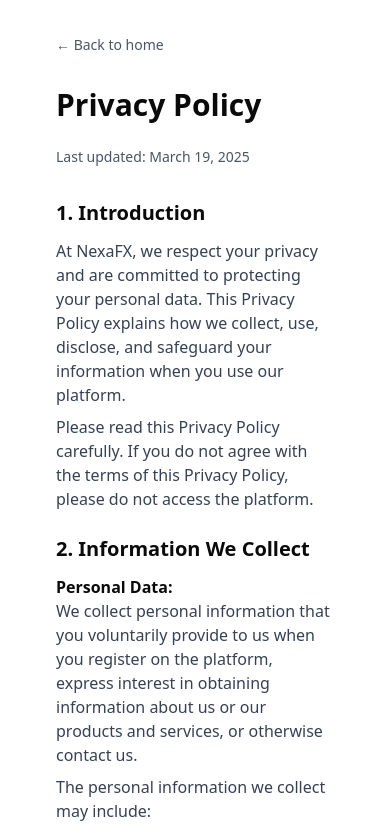
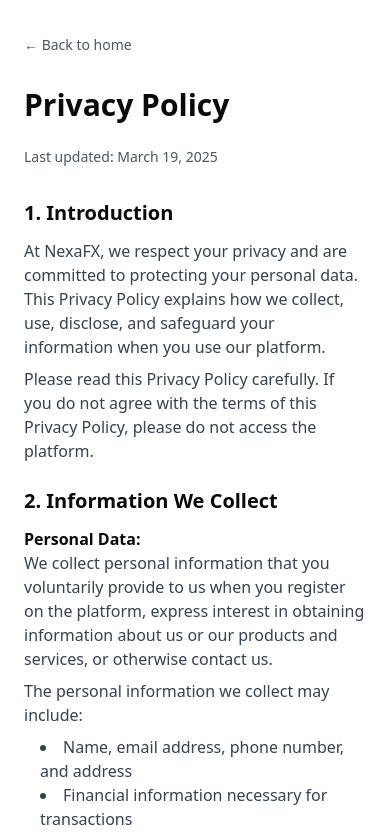
Before and after one commit to Nexacore-Org/NexaFx-web, a Next.js app: page /privacy-policy in a window 390 px wide. Shown: the top 835 px of the page. Built offline with nearby package versions, Linux system fonts and the light colour scheme.

Commit message:
fix: adjust padding in privacy policy page for better responsiveness

```diff
--- a/app/privacy-policy/page.tsx
+++ b/app/privacy-policy/page.tsx
@@ -2,7 +2,7 @@
 
 export default function PrivacyPolicy() {
   return (
-    <div className='px-14 py-8'>
+    <div className='px-6 md:px-14 py-8'>
       <Link
         href='/'
         className='text-gray-600 hover:text-gray-800 mb-8 inline-block text-sm'
```
